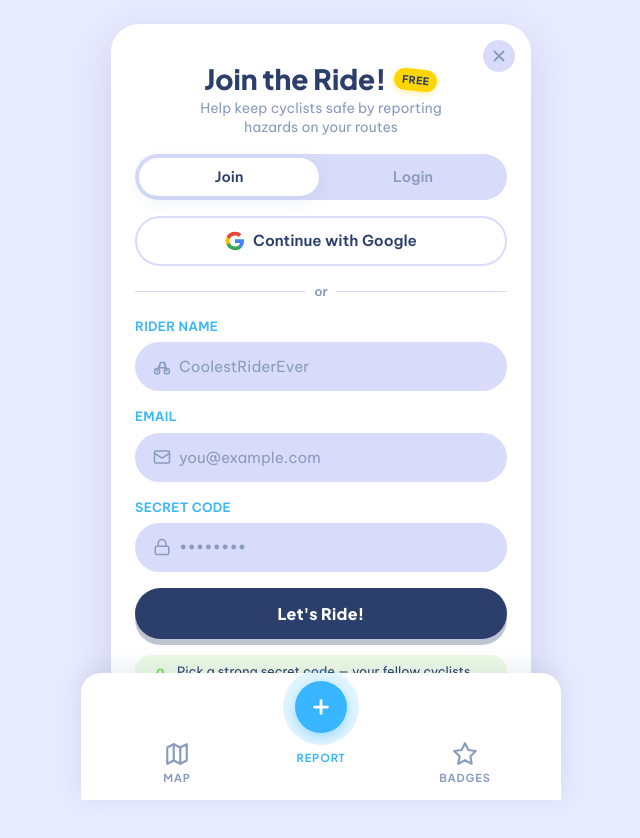
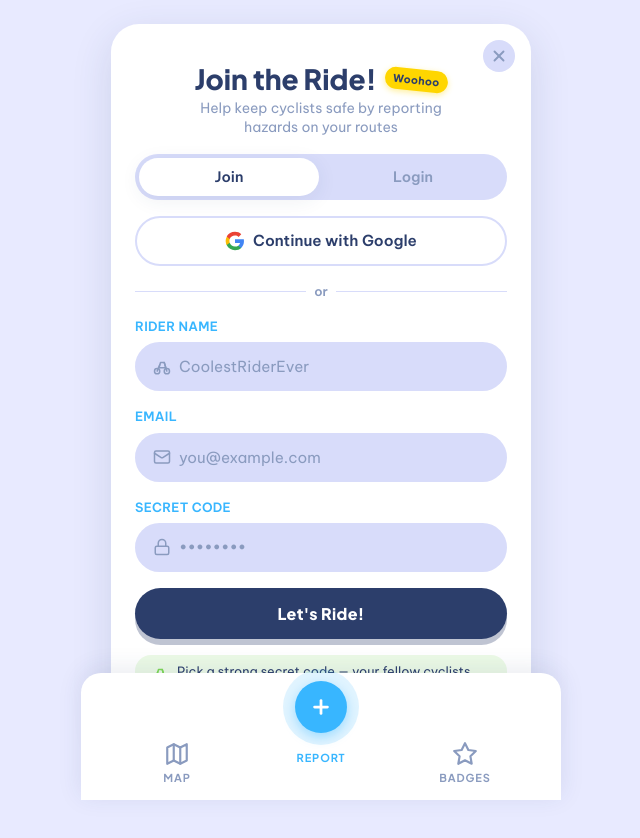
Before and after one commit to fontan10/cycling_buddy, a React (Vite) app in the folder client/: page /auth in a window 1280 px wide. Shown: the top 838 px of the page, without its empty margins (319-959 px from the left). Built offline with nearby package versions, Linux system fonts and the light colour scheme.

Commit message:
change text

```diff
--- a/client/src/pages/AuthPage/index.tsx
+++ b/client/src/pages/AuthPage/index.tsx
@@ -54,7 +54,7 @@ export function AuthPage() {
         <div className="auth-page__header">
           <div className="auth-page__title-row">
             <h1 className="auth-page__title">Join the Ride!</h1>
-            <span className="auth-page__badge">FREE</span>
+            <span className="auth-page__badge">Woohoo</span>
           </div>
           <p className="auth-page__subtitle">
             Help keep cyclists safe by reporting hazards on your routes
```
